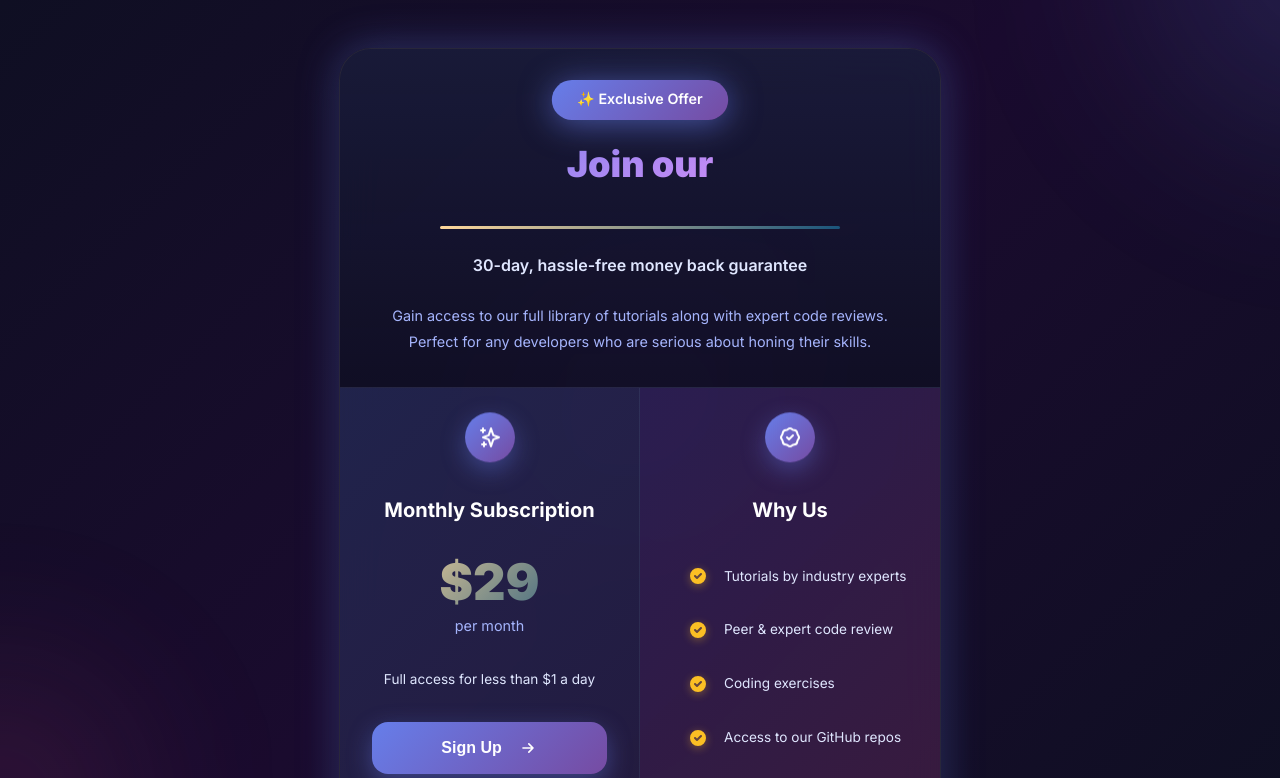
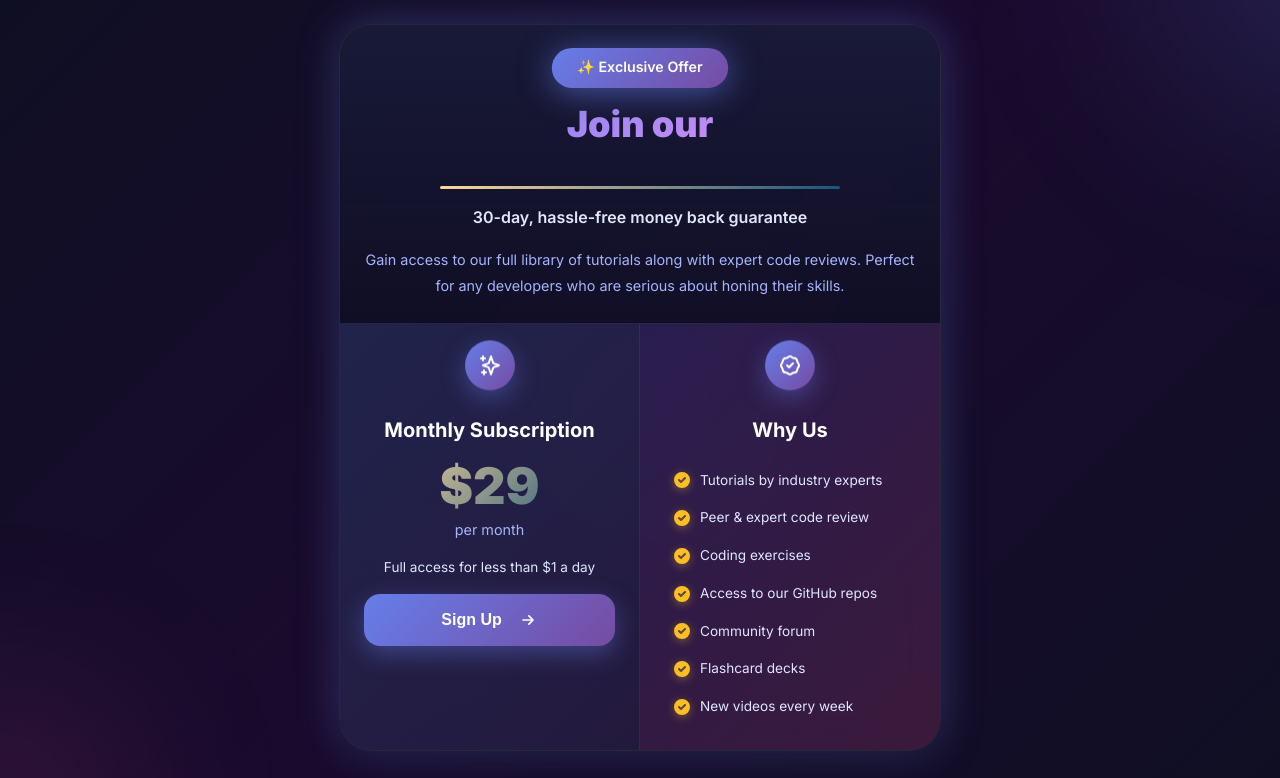
Before and after one commit to GamePatchHub88/Join-our-community, a plain HTML site: page index.html in a window 1280 px wide. Shown: the top 778 px of the page. Drawn offline with Linux system fonts and the light colour scheme.

Commit message:
Update style.css

```diff
--- a/style.css
+++ b/style.css
@@ -63,7 +63,6 @@ body {
   background: var(--bg-dark);
   color: var(--text-primary);
   line-height: 1.6;
-  min-height: 100vh;
   overflow-x: hidden;
   position: relative;
 }
@@ -167,8 +166,7 @@ body {
   z-index: 1;
   max-width: 650px;
   margin: 0 auto;
-  padding: var(--spacing-xl) var(--spacing-md);
-  min-height: 100vh;
+  padding: var(--spacing-md);
   display: flex;
   align-items: center;
   justify-content: center;
@@ -232,7 +230,7 @@ body {
    ======================================== */
 
 .intro {
-  padding: var(--spacing-lg);
+  padding: var(--spacing-md);
   text-align: center;
   background: linear-gradient(180deg, rgba(102, 126, 234, 0.1) 0%, transparent 100%);
   border-bottom: 1px solid rgba(255, 255, 255, 0.05);
@@ -246,7 +244,7 @@ body {
   font-size: 0.85rem;
   font-weight: 600;
   color: white;
-  margin-bottom: var(--spacing-md);
+  margin-bottom: var(--spacing-sm);
   animation: pulse-glow 2s infinite;
   box-shadow: 0 4px 20px rgba(102, 126, 234, 0.4);
 }
@@ -265,7 +263,7 @@ body {
 .title-epic {
   font-size: clamp(1.5rem, 4vw, 2.25rem);
   font-weight: 900;
-  margin-bottom: var(--spacing-md);
+  margin-bottom: var(--spacing-sm);
   line-height: 1.2;
   background: linear-gradient(135deg, #667eea 0%, #f093fb 50%, #fbbf24 100%);
   -webkit-background-clip: text;
@@ -306,7 +304,7 @@ body {
   font-size: 1rem;
   font-weight: 600;
   color: var(--text-secondary);
-  margin-bottom: var(--spacing-md);
+  margin-bottom: var(--spacing-sm);
 }
 
 .description {
@@ -329,7 +327,7 @@ body {
 
 .subscription,
 .why-us {
-  padding: var(--spacing-lg);
+  padding: var(--spacing-md);
   position: relative;
   overflow: hidden;
 }
@@ -347,7 +345,7 @@ body {
 .icon-wrapper {
   width: 50px;
   height: 50px;
-  margin: 0 auto var(--spacing-md);
+  margin: 0 auto var(--spacing-sm);
   background: var(--gradient-primary);
   border-radius: 50%;
   display: flex;
@@ -373,7 +371,7 @@ body {
 .why-us h3 {
   font-size: 1.25rem;
   font-weight: 700;
-  margin-bottom: var(--spacing-md);
+  margin-bottom: var(--spacing-sm);
   text-align: center;
   color: var(--text-primary);
 }
@@ -384,7 +382,7 @@ body {
 
 .price-container {
   text-align: center;
-  margin: var(--spacing-lg) 0;
+  margin: var(--spacing-sm) 0;
 }
 
 .price {
@@ -415,7 +413,7 @@ body {
   text-align: center;
   color: var(--text-secondary);
   font-size: 0.85rem;
-  margin-bottom: var(--spacing-lg);
+  margin-bottom: var(--spacing-sm);
 }
 
 /* ========================================
@@ -488,13 +486,13 @@ body {
 .features-list li {
   display: flex;
   align-items: center;
-  gap: var(--spacing-sm);
-  padding: var(--spacing-sm) 0;
+  gap: var(--spacing-xs);
+  padding: var(--spacing-xs) 0;
   color: var(--text-secondary);
   font-size: 0.85rem;
   transition: all 0.3s ease;
   border-radius: var(--radius-sm);
-  padding-left: var(--spacing-sm);
+  padding-left: var(--spacing-xs);
 }
 
 .features-list li:hover {
@@ -517,11 +515,11 @@ body {
 
 @media (max-width: 768px) {
   .container {
-    padding: var(--spacing-md);
+    padding: var(--spacing-sm);
   }
 
   .intro {
-    padding: var(--spacing-lg);
+    padding: var(--spacing-sm);
   }
 
   .features-grid {
@@ -535,7 +533,7 @@ body {
 
   .subscription,
   .why-us {
-    padding: var(--spacing-lg);
+    padding: var(--spacing-sm);
   }
 
   .title-epic {
```
